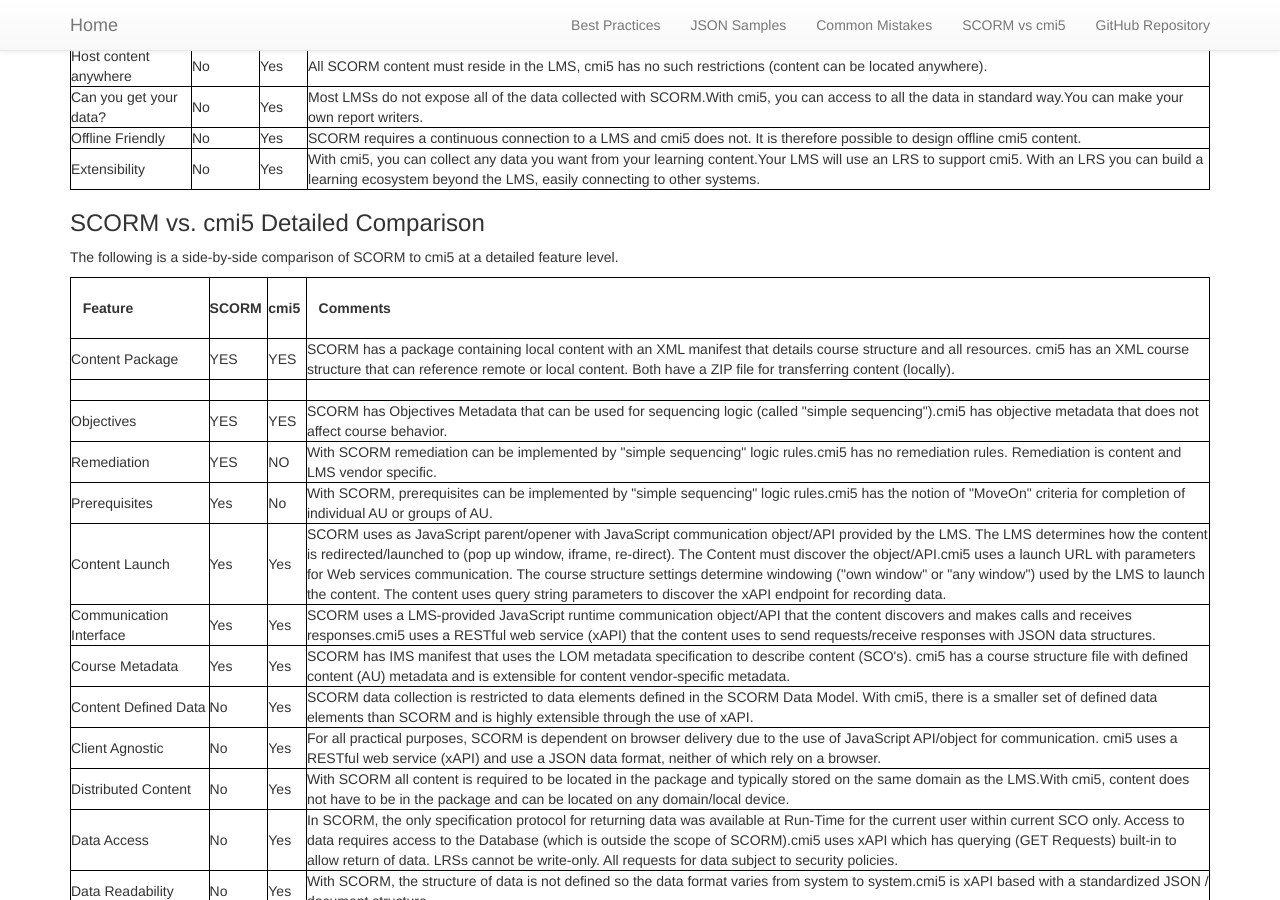
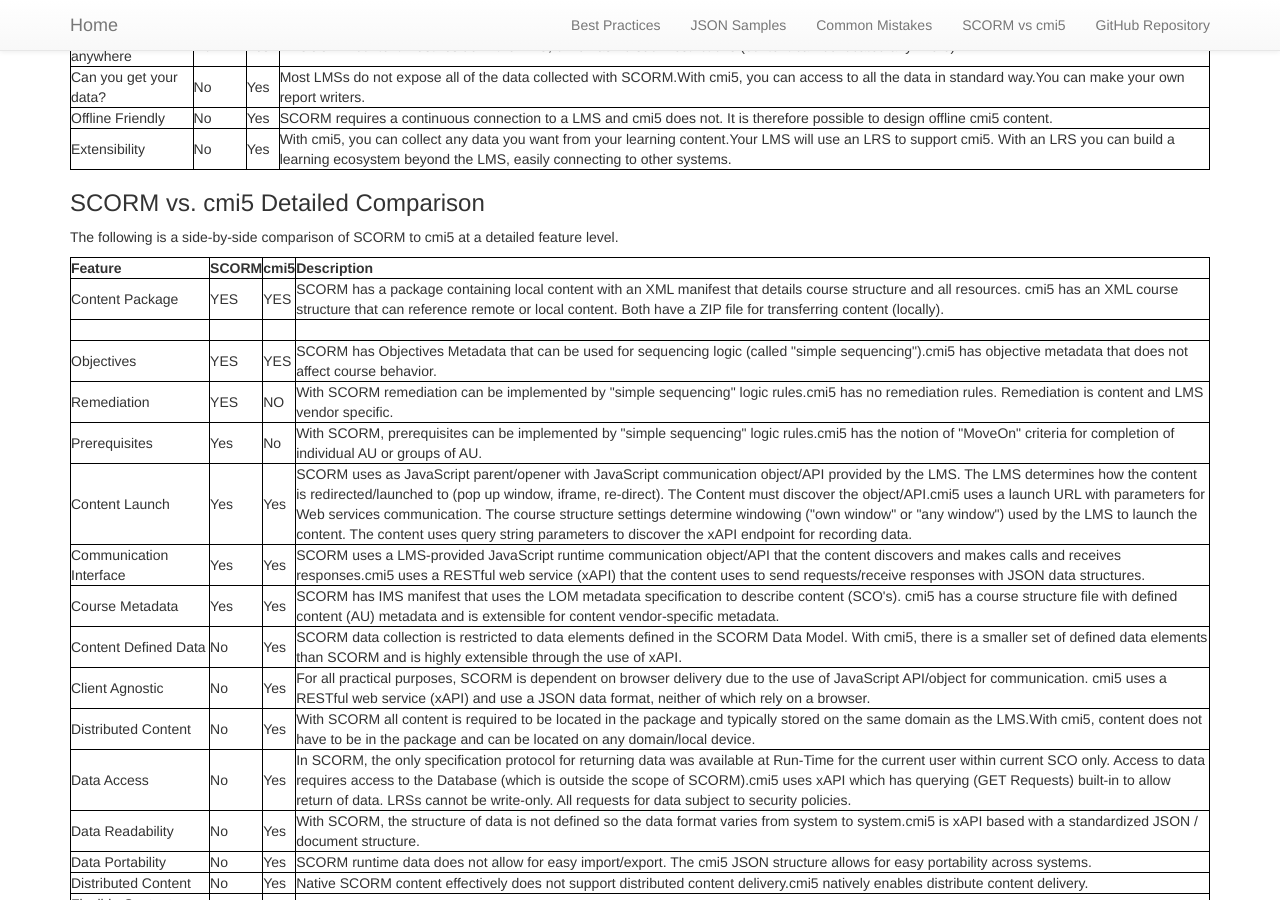
Before and after one commit to AICC/CMI-5_Spec_Current, a Jekyll site: the page built from SCORM/index.md, in a window 1280 px wide and 900 px high, scrolled down 1006 px. Built offline with Jekyll 4.4.1, drawn with Linux system fonts in a browser that asks for light colours; our own code applies the rules of GitHub Pages for plain Markdown files.

Commit message:
Update index.md

```diff
--- a/SCORM/index.md
+++ b/SCORM/index.md
@@ -20,7 +20,7 @@
 
 The following table provides a high level comparison of SCORM to cmi5 for learning &amp; development professionals who develop/deliver SCORM content.
 
-|&nbsp;&nbsp; **Feature** &nbsp;&nbsp;|&nbsp;&nbsp; **SCORM** &nbsp;&nbsp;|&nbsp;&nbsp; **cmi5** &nbsp;&nbsp;|&nbsp;&nbsp; **Description** &nbsp;&nbsp;|
+|       **Feature**     |     **SCORM**      |      **cmi5**      |       **Description**            |
 | ------ | ------ | ------ | ------ |
 | Track &quot;anything&quot; | No | Yes | SCORM is constrained to a defined set of data elements.cmi5 allows you to define your own data elements in addition to predefined elements |
 | Mobile Friendly | No | Yes | A mobile app cannot be tracked with SCORM, but can with cmi5. |
@@ -35,7 +35,7 @@
 
 The following is a side-by-side comparison of SCORM to cmi5 at a detailed feature level.
 
-|&nbsp;&nbsp; **Feature** &nbsp;&nbsp;|&nbsp;&nbsp; **SCORM** &nbsp;&nbsp;|&nbsp;&nbsp; **cmi5** &nbsp;&nbsp;|&nbsp;&nbsp; **Comments** &nbsp;&nbsp;|
+|       **Feature**     |     **SCORM**      |      **cmi5**      |       **Description**            |
 | ------ | ------ | ------ | ------ |
 | Content Package | YES | YES | SCORM has a package containing local content with an XML manifest that details course structure and all resources. cmi5 has an XML course structure that can reference remote or local content. Both have a ZIP file for transferring content (locally).
  |
```
